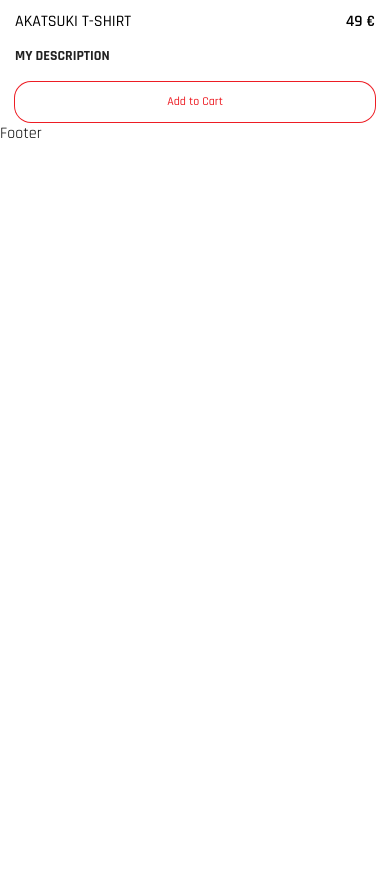
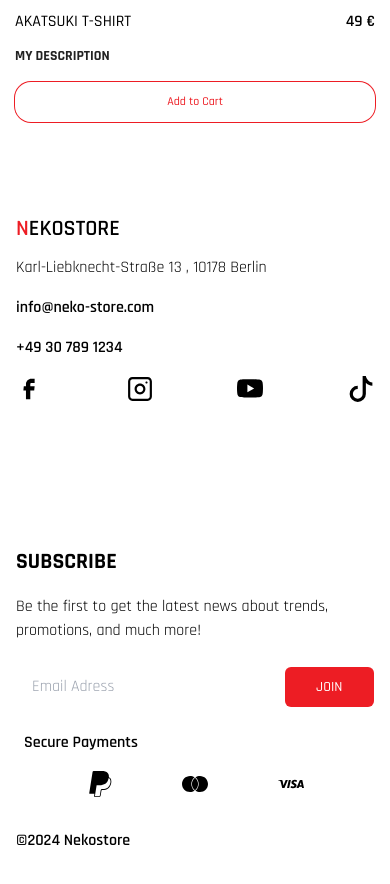
Before and after one commit to rahilkaiser/nekostore, a Next.js app: page / in a window 390 px wide. Shown: the part 5748-6632 px from the top of the page. Before the commit the page ends 5894 px from the top, so only its background shows below. Built offline with nearby package versions, Linux system fonts and the light colour scheme.

Commit message:
added Footer

```diff
--- a/src/components/Footer.tsx
+++ b/src/components/Footer.tsx
@@ -1,5 +1,95 @@
+import Link from "next/link";
+import {FacebookIcon} from "lucide-react";
+import {FaFacebookF} from "react-icons/fa";
+import {CgFacebook, CgInstagram, CgTikcode, CgYoutube} from "react-icons/cg";
+import {BsPaypal, BsTiktok, BsYoutube} from "react-icons/bs";
+import {Button} from "@/components/ui/button";
+import {SiDiscover, SiMastercard, SiVisa} from "react-icons/si";
+import {GrMastercard} from "react-icons/gr";
+
 export const Footer = () => {
     return (
-        <div>Footer</div>
+        <div className="py-24 px-4 md:px-8 lg:px-16 xl:px-32 2xl:px-64">
+            {/*    TOP*/}
+            <div className="flex flex-col lg:flex-row justify-between gap-24">
+                {/*    LEFT*/}
+                <div className="flex flex-col  gap-4 w-full lg:w-1/4 md:w-1/2">
+                    <Link href="/" className="hover:text-current">
+                        <h3 className="font-semibold"><span className="text-accent">N</span>EKOSTORE</h3>
+                    </Link>
+                    <p>Karl-Liebknecht-Straße 13 ,
+                        10178 Berlin
+                    </p>
+                    <span className="font-semibold">info@neko-store.com</span>
+                    <span className="font-semibold">+49 30 789 1234</span>
+                    <div className="flex gap-6 justify-between">
+                        <CgFacebook className="text-[26px] cursor-pointer hover:text-accent duration-300"></CgFacebook>
+                        <CgInstagram
+                            className="text-[26px] cursor-pointer hover:text-accent duration-300"></CgInstagram>
+                        <BsYoutube className="text-[26px] cursor-pointer hover:text-accent duration-300"></BsYoutube>
+                        <BsTiktok className="text-[26px] cursor-pointer hover:text-accent duration-300"></BsTiktok>
+                    </div>
+                </div>
+                {/*    CENTER*/}
+                <div className="hidden lg:flex w-1/2 justify-between">
+                    <div className="flex w-full justify-evenly gap-8 text-[20px]">
+                        <div className="flex flex-col gap-2">
+                            <Link className="flex-grow" href="/">Company</Link>
+                            <span
+                                className=" hover:text-accent cursor-pointer text-[18px] font-semibold">About Us</span>
+                            <span className="font-semibold hover:text-accent cursor-pointer text-[18px]">Careers</span>
+                            <span className="font-semibold hover:text-accent cursor-pointer text-[18px]">Affiliates</span>
+                            <span className="font-semibold hover:text-accent cursor-pointer text-[18px]">Blog</span>
+                            <span className="font-semibold hover:text-accent cursor-pointer text-[18px]">Contact</span>
+                        </div>
+
+                        <div className="flex flex-col gap-2">
+                            <Link className="flex-grow" href="/">Shop</Link>
+                            <span
+                                className=" hover:text-accent cursor-pointer text-[18px] font-semibold">New Arrivals</span>
+                            <span className="font-semibold hover:text-accent cursor-pointer text-[18px]">Accessoires</span>
+                            <span className="font-semibold hover:text-accent cursor-pointer text-[18px]">Men</span>
+                            <span className="font-semibold hover:text-accent cursor-pointer text-[18px]">Women</span>
+                            <span className="font-semibold hover:text-accent cursor-pointer text-[18px]">All Products</span>
+                        </div>
+
+                        <div className="flex flex-col gap-2">
+                            <Link className="flex-grow" href="/">Help</Link>
+                            <span
+                                className=" hover:text-accent cursor-pointer text-[18px] font-semibold">Customer Service</span>
+                            <span className="font-semibold hover:text-accent cursor-pointer text-[18px]">My Account</span>
+                            <span className="font-semibold hover:text-accent cursor-pointer text-[18px]">Find a Store</span>
+                            <span className="font-semibold hover:text-accent cursor-pointer text-[18px]">Legal & Privacy</span>
+                            <span className="font-semibold hover:text-accent cursor-pointer text-[18px]">Gift Card</span>
+                        </div>
+                        {/*<Link href="/list">Shop</Link>*/}
+                        {/*<Link href="/">Help</Link>*/}
+                    </div>
+
+                </div>
+
+                {/*    RIGHT*/}
+                <div className="flex flex-col gap-4 w-full lg:w-1/4 md:w-1/2 pt-12 md:pt-0">
+                    <h3 className="uppercase">Subscribe</h3>
+                    <p>Be the first to get the latest news about trends, promotions, and much more!</p>
+                    <div className="flex flex-col gap-2">
+                        <div className="flex-1"><input type="text" placeholder="Email Adress" className="p-4 w-3/4"/>
+                            <Button className="w-1/4 bg-accent text-white hover:bg-accent-hover">JOIN</Button></div>
+                        <span className=" p-2 font-semibold">Secure Payments</span>
+                        <div className="flex justify-evenly">
+                        <BsPaypal className="text-[26px] cursor-pointer hover:text-accent duration-300"/>
+                            <SiMastercard className="text-[26px] cursor-pointer hover:text-accent duration-300"/>
+                            <SiVisa className="text-[26px] cursor-pointer hover:text-accent duration-300"/>
+
+                        </div>
+                    </div>
+                </div>
+            </div>
+            {/*BOTTOM*/}
+            <div className="flex mt-8">
+                <span className="font-semibold flex-grow">©2024 Nekostore</span>
+
+            </div>
+        </div>
     );
 };
```
